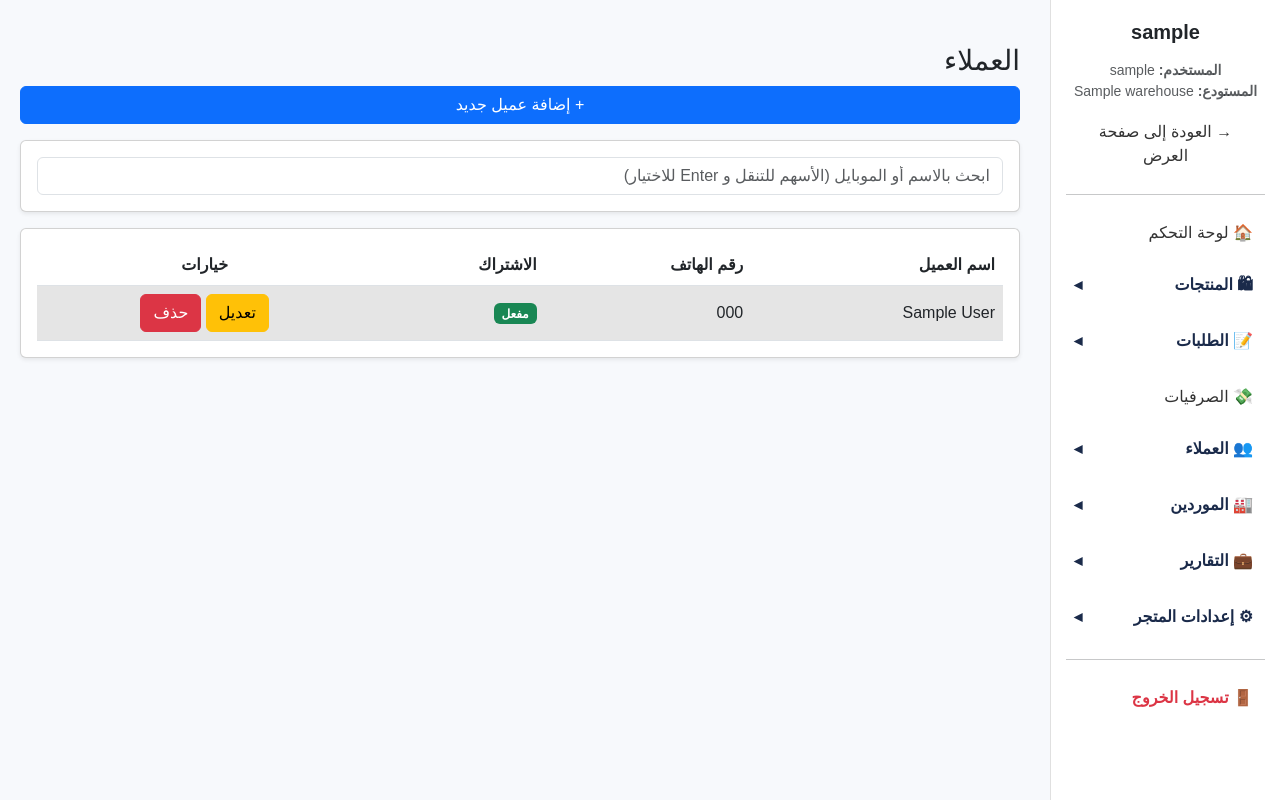
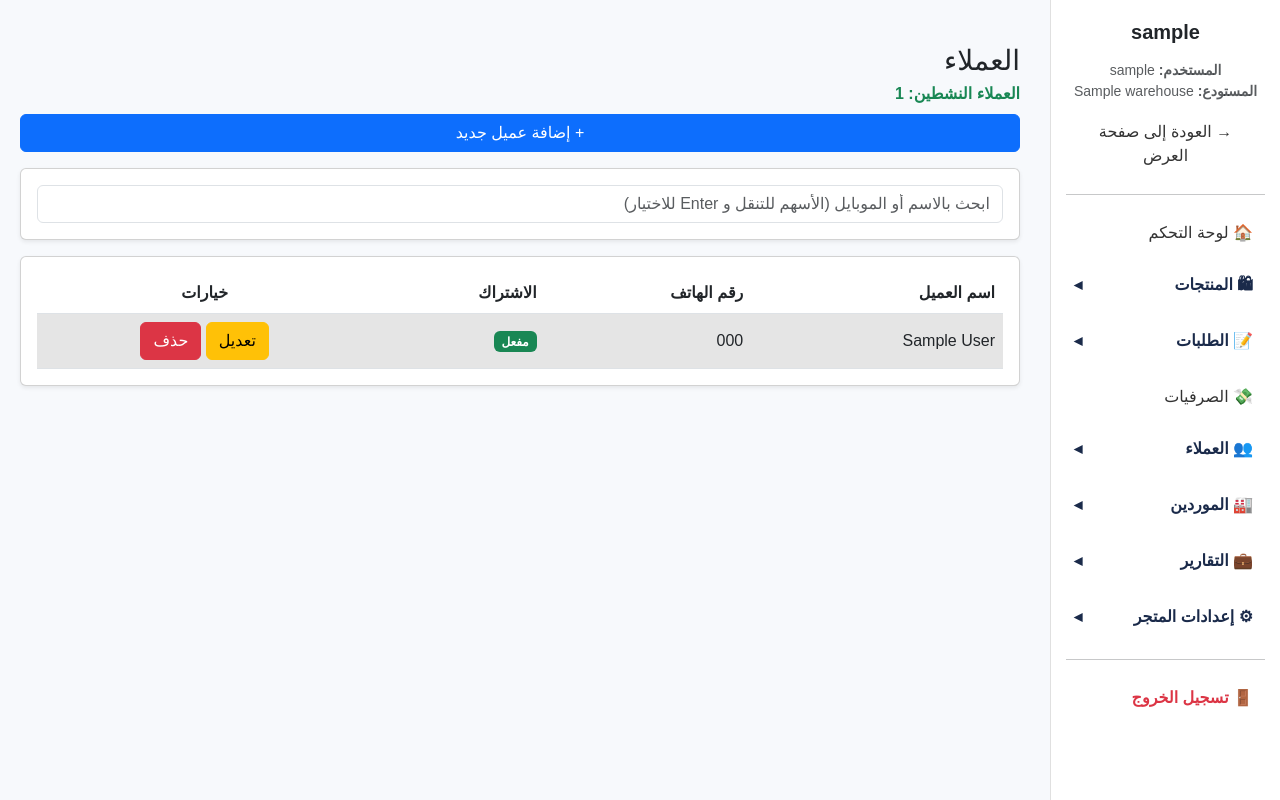
Before and after one commit to bassamhmod-rgb/amazon2, a Django app: a page that uses dashboard/templates/dashboard/customers_list.html in a window 1280 px wide. Run offline with Django 4.2, Linux system fonts and the light colour scheme; a user stored in the database is signed in; tables that the repository leaves empty hold one stand-in row (values such as "Sample post"); parts of the project's set-up code (start-up, migrations or seed data) failed here and were passed over.

Commit message:
Show active customers count

```diff
--- a/dashboard/templates/dashboard/customers_list.html
+++ b/dashboard/templates/dashboard/customers_list.html
@@ -105,7 +105,12 @@
 <div class="content">
 
     <div class="d-flex justify-content-between align-items-center mb-3 flex-wrap gap-2">
-        <h3 class="mb-0">العملاء</h3>
+        <div>
+            <h3 class="mb-1">العملاء</h3>
+            <div class="text-success fw-bold">
+                العملاء النشطين: {{ active_customers_count }}
+            </div>
+        </div>
         <a href="{% url 'dashboard:customer_create' store.slug %}" class="btn btn-primary w-100 w-md-auto">
             + إضافة عميل جديد
         </a>
--- a/dashboard/views.py
+++ b/dashboard/views.py
@@ -1848,6 +1848,7 @@ def suppliers_list(request, store_slug):
 def customers_list(request, store_slug):
     store = _get_store_for_dashboard(request, store_slug)
     customers = Customer.objects.filter(store=store).exclude(name__in=HIDDEN_CUSTOMER_NAMES_IN_LISTS)
+    active_customers_count = customers.filter(is_subscription_active=True).count()
     q = (request.GET.get("q") or "").strip()
     if q:
         customers = customers.filter(
@@ -1861,6 +1862,7 @@ def customers_list(request, store_slug):
     return render(request, "dashboard/customers_list.html", {
         "store": store,
         "customers": customers,
+        "active_customers_count": active_customers_count,
         "q": q,
     })
 
```
